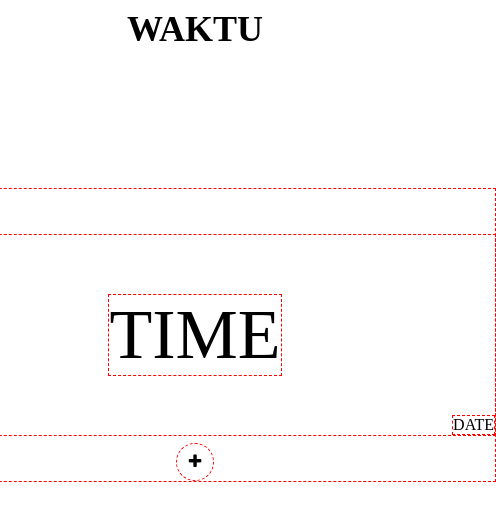
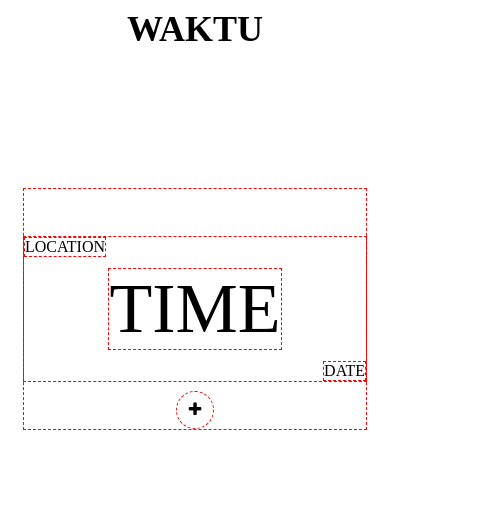
Before and after one commit to mnubhan/waktu-app, a plain HTML site: page html/homepage.html in a window 390 px wide. Shown: the whole page, 496 px wide, since content can reach past the window. Drawn offline with Linux system fonts and the light colour scheme.

Commit message:
chore: fix the responsive website

```diff
--- a/css/homepage.css
+++ b/css/homepage.css
@@ -2,6 +2,7 @@ body {
   display: flex;
   flex-direction: column;
   align-items: center;
+  padding: 0 1em;
 }
 h1 {
   display: flex;
@@ -16,7 +17,9 @@ h1 {
   position: relative;
   justify-content: center;
   align-items: center;
-  padding: 146px 300px;
+  max-width: 35rem;
+  width: 100%;
+  min-height: 15rem;
   border: 1px dashed red;
   margin-top: 138px;
 }
@@ -24,7 +27,9 @@ h1 {
   display: flex;
   border: 1px dashed red;
   position: absolute;
-  padding: 100px 300px;
+  max-width: 30rem;
+  width: 100%;
+  min-height: 9rem;
   align-items: center;
   justify-content: center;
 }
```
Also changed, not shown: image/._134224_add_plus_new_icon.png, image/._211885_search_icon.svg.
